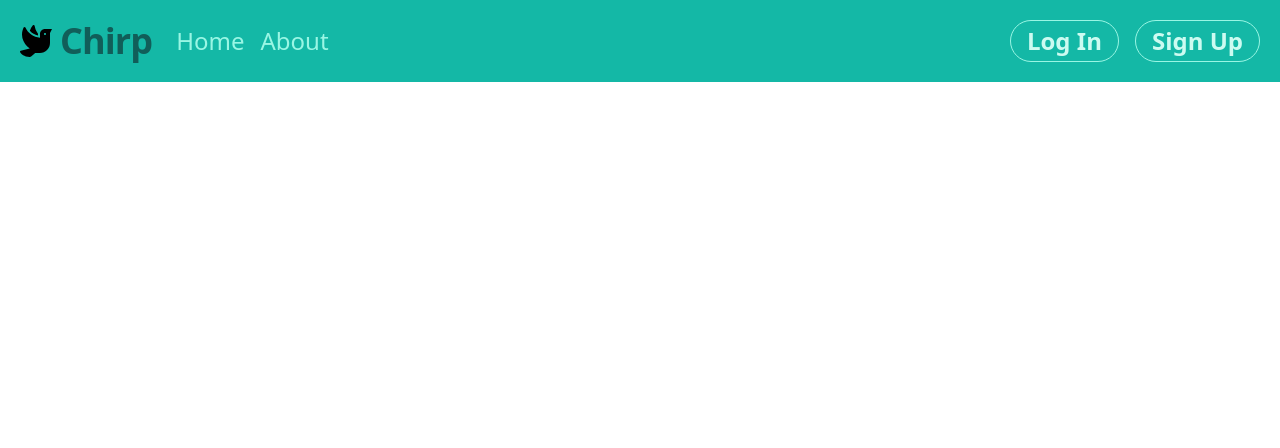
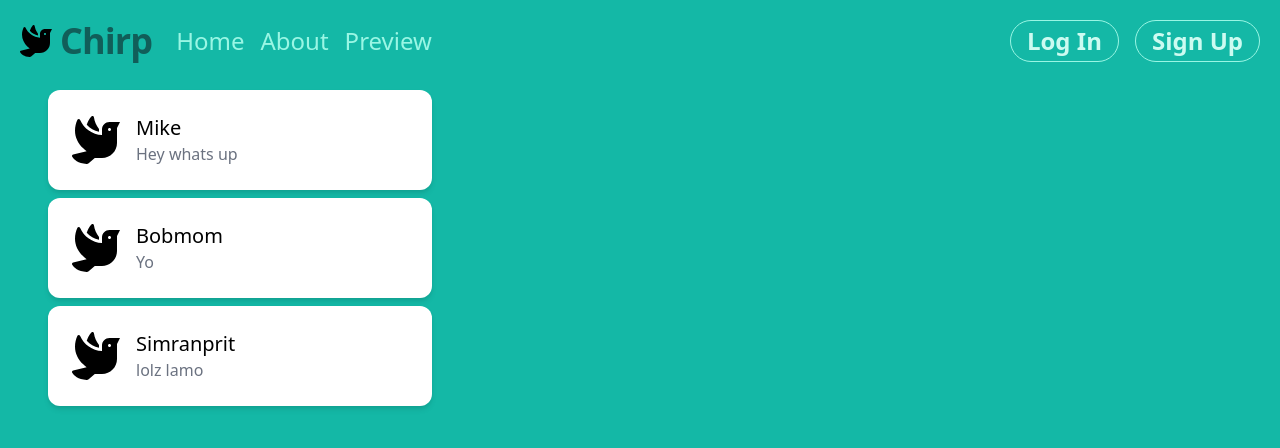
Before and after one commit to TayyabDev/Chirp, a React (Create React App) app in the folder chirp/: page /post in a window 1280 px wide. Shown: the top 448 px of the page. Built offline with nearby package versions, Linux system fonts and the light colour scheme.

Commit message:
Add preview

```diff
--- a/chirp/src/App.js
+++ b/chirp/src/App.js
@@ -4,18 +4,20 @@ import Header from "./components/header";
 import SignUp from "./components/signup";
 import Home from "./components/home";
 import Login from "./components/login";
+import Post from "./components/post";
 import { BrowserRouter as Router, Switch, Route } from "react-router-dom";
 
 function App() {
   return (
     <Router>
-      <div class="bg-teal-500">
+      <div class="h-screen bg-teal-500">
         <Header />
         <Switch>
           <Route path="/" exact component={Home} />
           <Route path="/home" component={Home} />
           <Route path="/signup" component={SignUp} />
           <Route path="/login" component={Login} />
+          <Route path="/post" component={Post} />
         </Switch>
       </div>
     </Router>
--- a/chirp/src/components/header.js
+++ b/chirp/src/components/header.js
@@ -49,6 +49,9 @@ function unauthenticatedNavbar() {
           <a class="navbar-item">Home</a>
         </Link>
         <a class="navbar-item">About</a>
+        <Link to="/post">
+          <a class="navbar-item">Preview</a>
+        </Link>
       </div>
       <div>
         <Link to="/login">
--- a/chirp/src/components/post.js
+++ b/chirp/src/components/post.js
@@ -1 +1,26 @@
 import React from "react";
+import default_pic from "../assets/images/logo.svg";
+
+export default function Post(props) {
+  return (
+    <div>
+      {post({ name: "Mike", message: "Hey whats up" })}
+      {post({ name: "Bobmom", message: "Yo" })}
+      {post({ name: "Simranprit", message: "lolz lamo" })}
+    </div>
+  );
+}
+
+let post = (props) => {
+  return (
+    <div class="p-6 m-2 ml-12 max-w-sm bg-white rounded-xl shadow-md flex items-center space-x-4">
+      <div class="flex-shrink-0">
+        <img class="h-12 w-12" src={default_pic} alt="ChitChat Logo" />
+      </div>
+      <div>
+        <div class="text-xl font-medium text-black">{props.name}</div>
+        <p class="text-gray-500">{props.message}</p>
+      </div>
+    </div>
+  );
+};
--- a/chirp/src/components/routes.js
+++ /dev/null
@@ -1,13 +0,0 @@
-import React from "react";
-
-import { Router, Route } from "react-router-dom";
-
-import SignUp from "./signup";
-import Home from "./home";
-const createRoutes = () => (
-  <Router>
-    <Route exact path="/" component={Home} />
-    <Route path="/signup" component={SignUp} />
-  </Router>
-);
-export default createRoutes;
```
